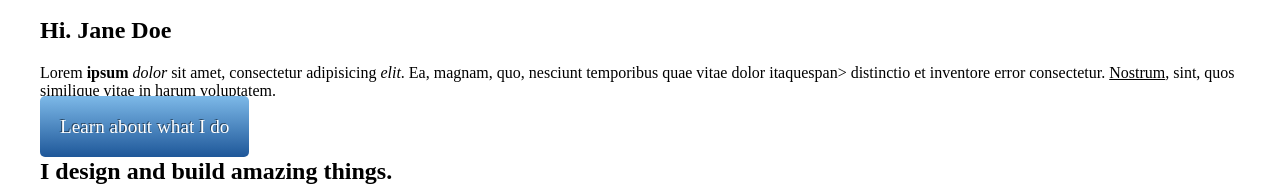
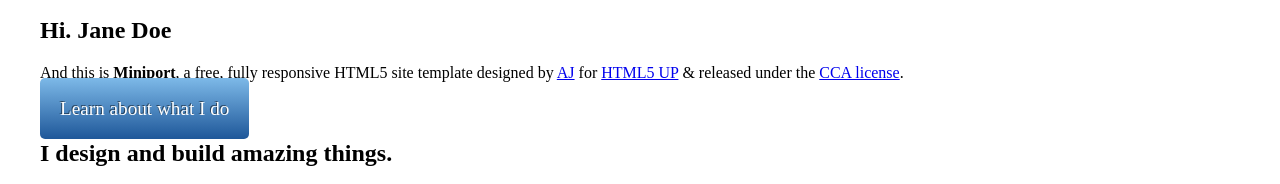
Before and after one commit to dwoodard/jane_doe, a plain HTML site: page index.html in a window 1280 px wide. Shown: the part 125-309 px from the top of the page. Drawn offline with Linux system fonts and the light colour scheme.

Commit message:
Added Images , removed New Text Document.txt

```diff
--- a/index.html
+++ b/index.html
@@ -24,7 +24,7 @@
 				</div>
 				<div id="about">
 					<h1>Hi. Jane Doe</h1>
-					<p>Lorem <strong>ipsum</strong> <em>dolor</em> sit amet, consectetur adipisicing <i>elit</i>. Ea, magnam, quo, nesciunt temporibus quae vitae <span class="underline">dolor itaque</span>span> distinctio et inventore error consectetur. <u>Nostrum</u>, sint, quos similique vitae in harum voluptatem.</p>
+					<p>And this is <strong>Miniport</strong>, a free, fully responsive HTML5 site template designed by <a href="http://n33.co/">AJ</a> for <a href="http://html5up.net/">HTML5 UP</a> &amp; released under the <a href="http://html5up.net/license/">CCA license</a>.</p>
 
 
 					<a href="" class="btn">Learn about what I do</a>
```
Also changed, not shown: css/img/New Text Document.txt (deleted), css/img/bg.png (added), img/me.jpg (added), img/portfolio01.jpg (added), img/portfolio02.jpg (added), img/portfolio03.jpg (added), img/portfolio04.jpg (added), img/portfolio05.jpg (added), img/portfolio06.jpg (added).
